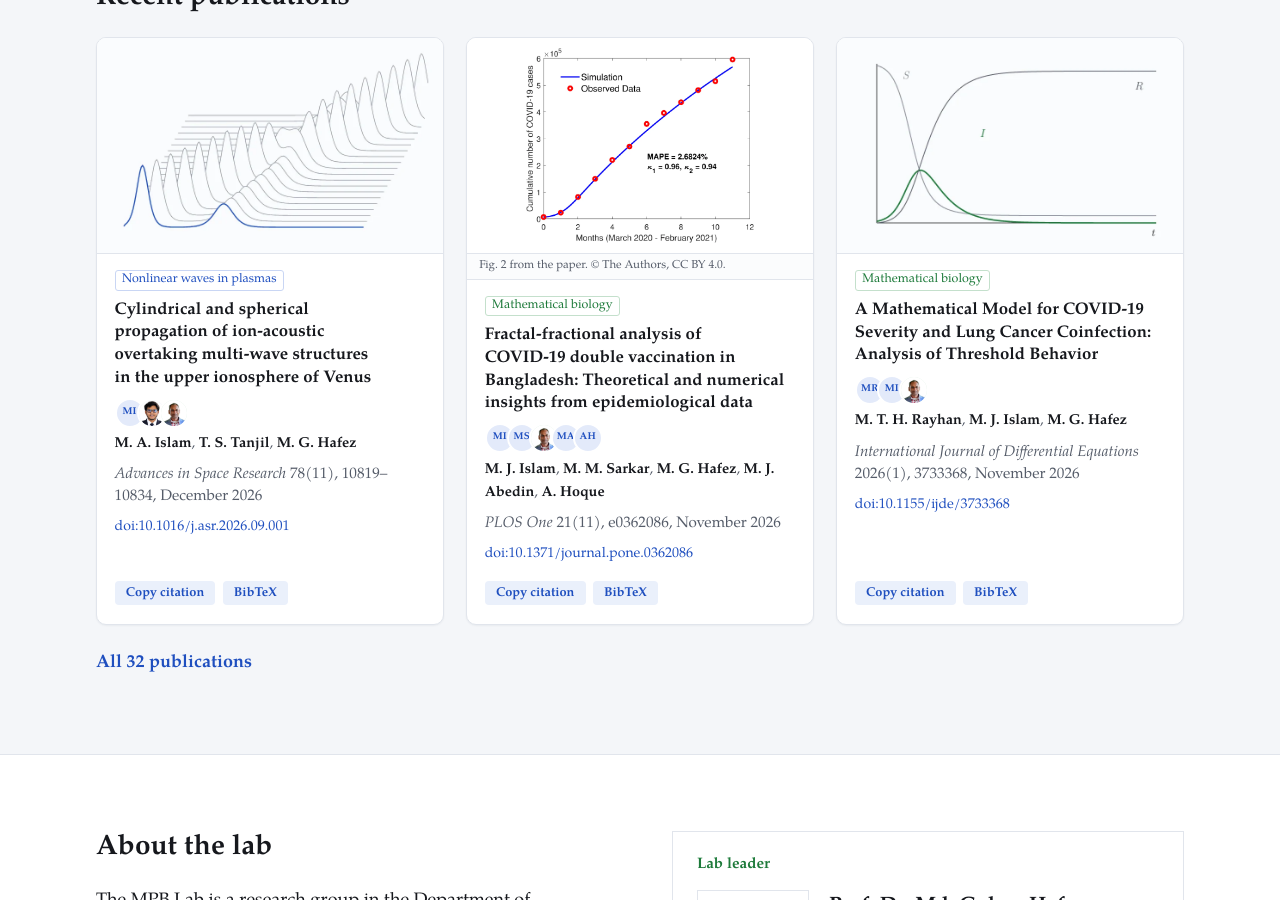
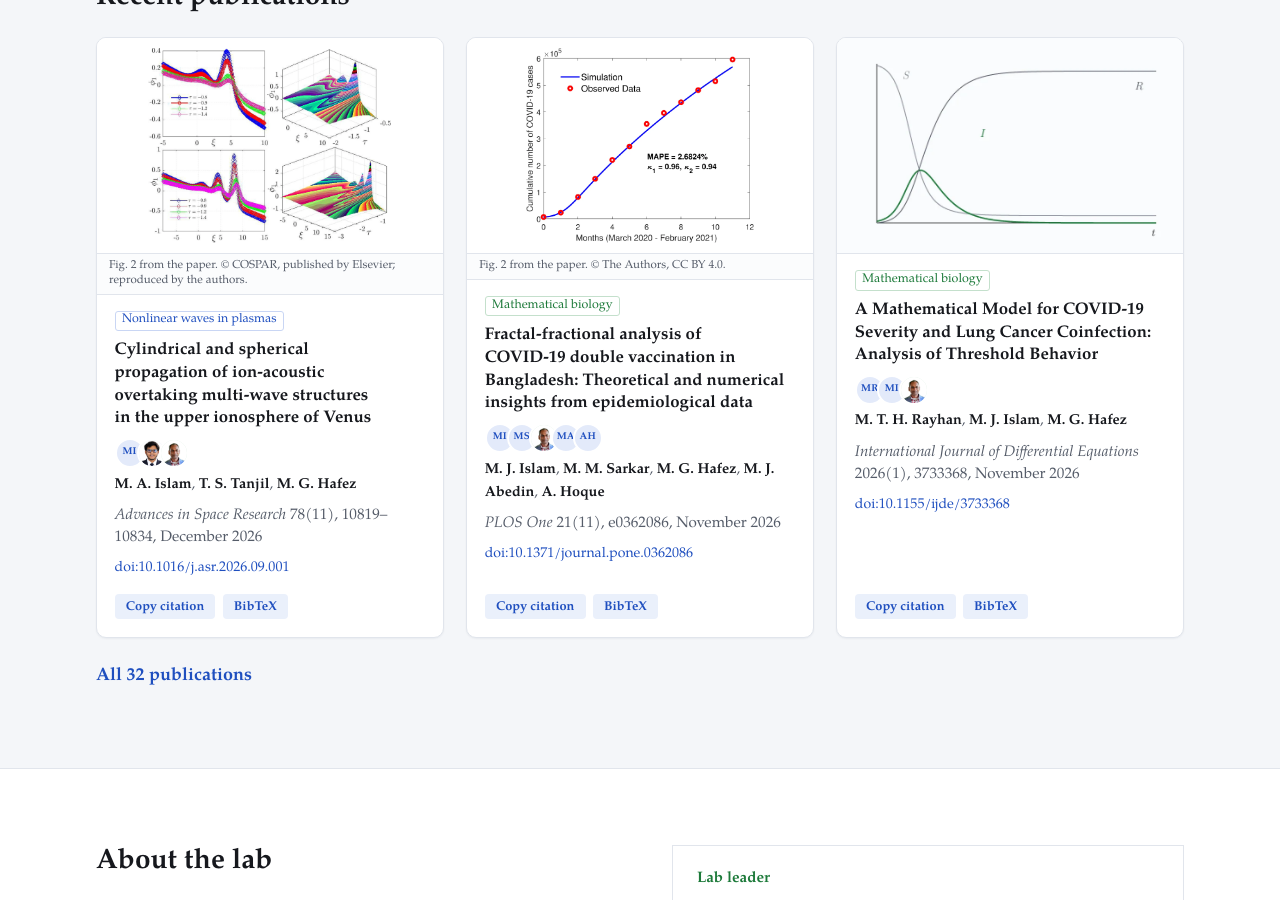
Before and after one commit to MPBLab/mpblab.github.io, a Jekyll site: the page built from index.html, in a window 1280 px wide and 900 px high, scrolled down 1964 px. Built offline with Jekyll 4.4.1, drawn with Linux system fonts in a browser that asks for light colours.

Commit message:
Add figures for the two Advances in Space Research papers
Fig. 2 and Fig. 12, high-resolution originals from Elsevier's image
server, reused by the authors with a credit to COSPAR/Elsevier.

Co-Authored-By: Claude Opus 5.5 <noreply@anthropic.com>
Claude-Session: https://claude.ai/code/session_011cDtMcLHHhAaKfFLiu1eVc

```diff
--- a/_data/publications.yml
+++ b/_data/publications.yml
@@ -40,6 +40,9 @@
   doi: "10.1016/j.asr.2026.09.001"
   type: "journal"
   topic: "plasma-waves"
+  image: "fig-asr-2026-venus-cylindrical-spherical.webp"
+  image_alt: "Profiles and three-dimensional plots of ion-acoustic overtaking multi-wave structures in Venus’ upper ionosphere"
+  image_credit: "Fig. 2 from the paper. © COSPAR, published by Elsevier; reproduced by the authors."
 
 - title: "Fractal-fractional analysis of COVID-19 double vaccination in Bangladesh: Theoretical and numerical insights from epidemiological data"
   authors: "Md. Jahidul Islam, Md. Mamun Sarkar, Md. Golam Hafez, Md. Joynul Abedin, Amanul Hoque"
@@ -217,6 +220,9 @@
   doi: "10.1016/j.asr.2025.12.043"
   type: "journal"
   topic: "plasma-waves"
+  image: "fig-asr-2026-venus-n-solitons.webp"
+  image_alt: "Three-dimensional plots of interacting ion-acoustic N-solitons for different values of q"
+  image_credit: "Fig. 12 from the paper. © COSPAR, published by Elsevier; reproduced by the authors."
 
 - title: "Neuronal Dynamics of an Intrinsically Bursting Neuron Through the Caputo–Fabrizio Fractal–Fractional Hodgkin–Huxley Model"
   authors: "M. J. Islam, M. J. Abedin, A. Hoque, M. G. Hafez"
```
Also changed, not shown: assets/img/pubs/fig-asr-2026-venus-cylindrical-spherical.webp (added), assets/img/pubs/fig-asr-2026-venus-n-solitons.webp (added).
